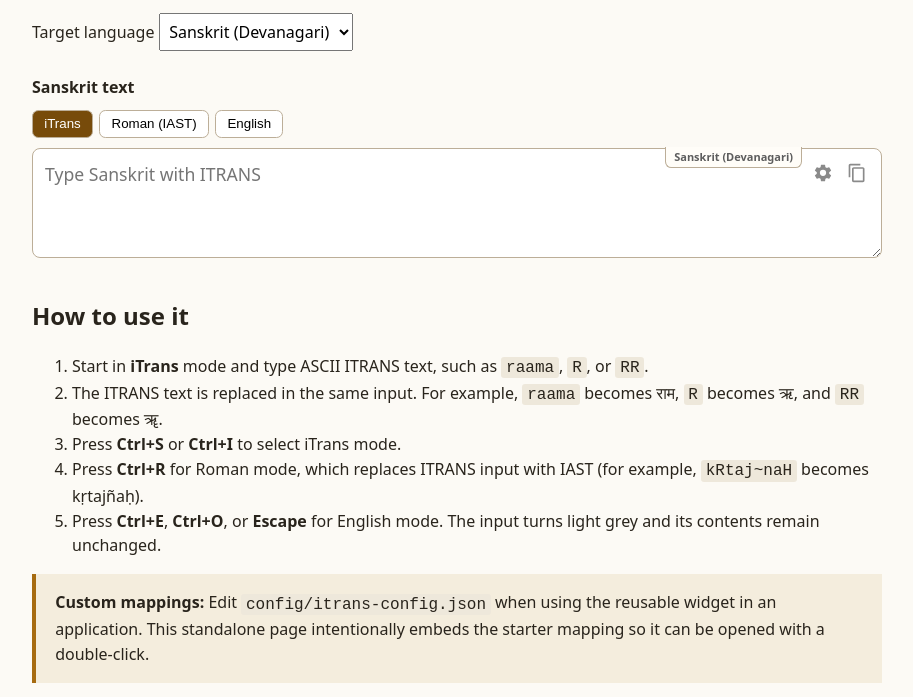
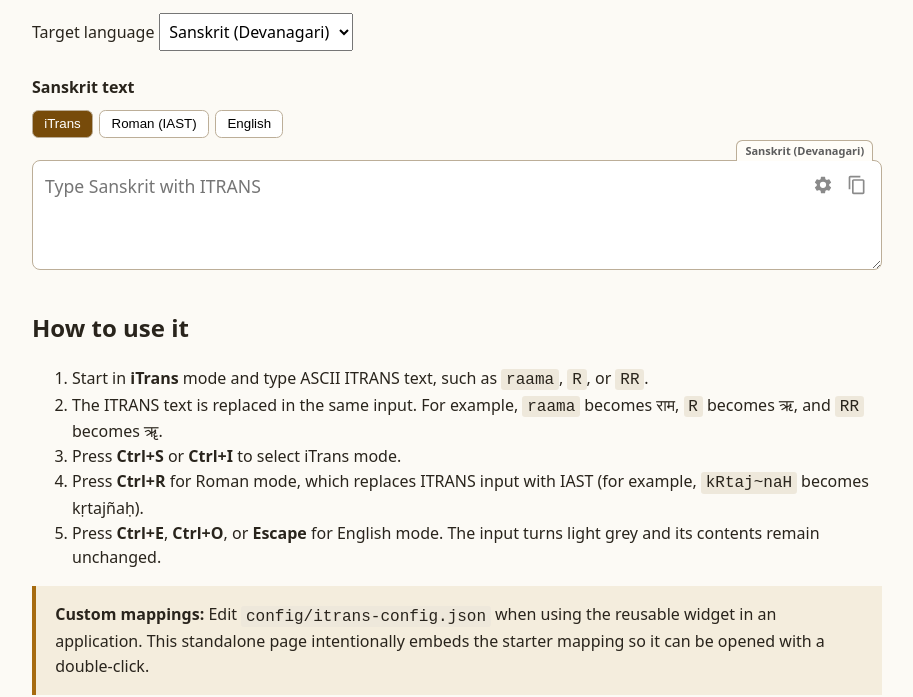
Before and after one commit to rbairigit/itarea, a website: page demo/index.html in a window 1280 px wide. Shown: the part 141-838 px from the top of the page, without its empty margins (183-1096 px from the left). Drawn offline with Linux system fonts and the light colour scheme; a web font is replaced by a local one.

Commit message:
Place mode tab above text area

```diff
--- a/demo/index.html
+++ b/demo/index.html
@@ -14,7 +14,7 @@
     @font-face{font-family:"ITArea Chandas";src:url("../fonts/Chandas_Font.ttf") format("truetype");font-display:swap}
     .itarea textarea{font-family:var(--itarea-font-family,"ITArea Noto Sans Devanagari","Noto Sans Devanagari",system-ui)!important}
     .itarea__settings label{display:block}.itarea__settings label+label{margin-top:.4rem}
-    #itarea-mode-indicator{position:absolute;top:-1px;right:5rem;z-index:2;padding:3px 8px;border:1px solid #bcae98;border-top:0;border-radius:0 0 .4rem .4rem;background:#fffdf8;color:#5d5d5d;box-shadow:none;font:700 11px/1.2 system-ui;pointer-events:none}
+    .itarea__editor{margin-top:1.4rem}#itarea-mode-indicator{position:absolute;top:-20px;right:.55rem;z-index:3;padding:3px 8px;border:1px solid #bcae98;border-bottom:0;border-radius:.4rem .4rem 0 0;background:#fffdf8;color:#5d5d5d;box-shadow:none;font:700 11px/1.2 system-ui;pointer-events:none}
   </style>
 </head>
 <body>
--- a/src/itextarea.css
+++ b/src/itextarea.css
@@ -9,7 +9,7 @@
 .itarea__bar { display: flex; gap: .4rem; margin: .65rem 0; }
 .itarea button { border: 1px solid #bcae98; border-radius: .4rem; padding: .35rem .7rem; background: #fff; color: inherit; font: inherit; cursor: pointer; }
 .itarea button.active { background: #774b0a; color: #fff; }
-.itarea__editor { position: relative; }
+.itarea__editor { position: relative; margin-top: 1.4rem; }
 .itarea textarea { display: block; box-sizing: border-box; width: 100%; min-height: 110px; padding: .75rem 6.2rem .75rem .75rem; border: 1px solid #bcae98; border-radius: .5rem; background: #fff; color: inherit; font: 1.1rem/1.5 var(--itarea-font-family, "ITArea Noto Sans Devanagari", "Noto Sans Devanagari", system-ui, sans-serif); }
 .itarea textarea.itarea__english { background: #e5e5e5; }
 .itarea textarea.itarea__roman { background: #e1f3df; }
@@ -21,4 +21,4 @@
 .itarea__settings label { display: block; font-size: .85rem; }
 .itarea__settings label + label { margin-top: .4rem; }
 .itarea__settings select { margin-left: .35rem; font: inherit; }
-.itarea__mode-tab { position: absolute; top: -1px; right: 5rem; z-index: 2; padding: 3px 8px; border: 1px solid #bcae98; border-top: 0; border-radius: 0 0 .4rem .4rem; background: #fffdf8; color: #5d5d5d; font: 700 11px/1.2 system-ui, sans-serif; pointer-events: none; }
+.itarea__mode-tab { position: absolute; top: -20px; right: .55rem; z-index: 3; padding: 3px 8px; border: 1px solid #bcae98; border-bottom: 0; border-radius: .4rem .4rem 0 0; background: #fffdf8; color: #5d5d5d; font: 700 11px/1.2 system-ui, sans-serif; pointer-events: none; }
```
Also changed, not shown: dist/itarea.css.
